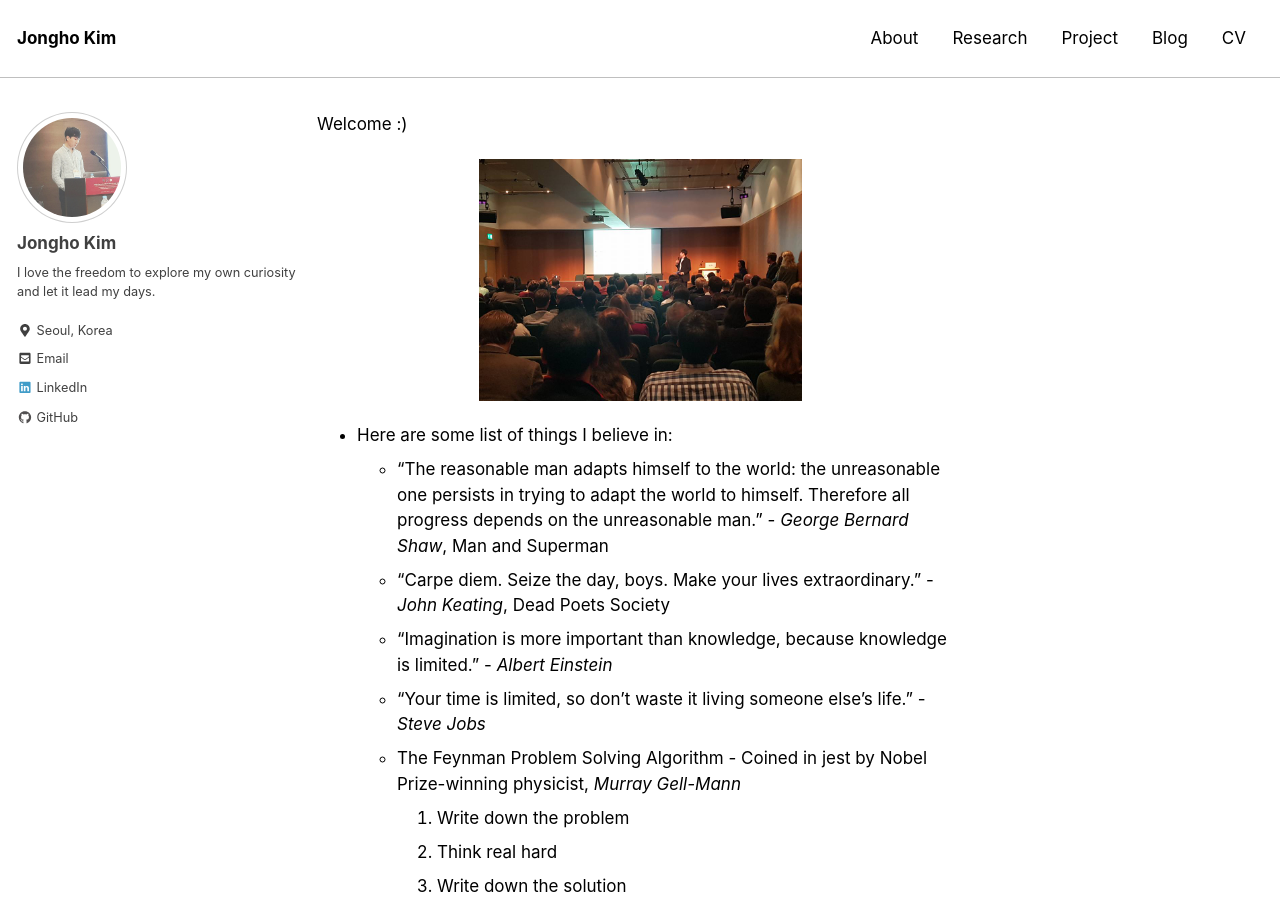
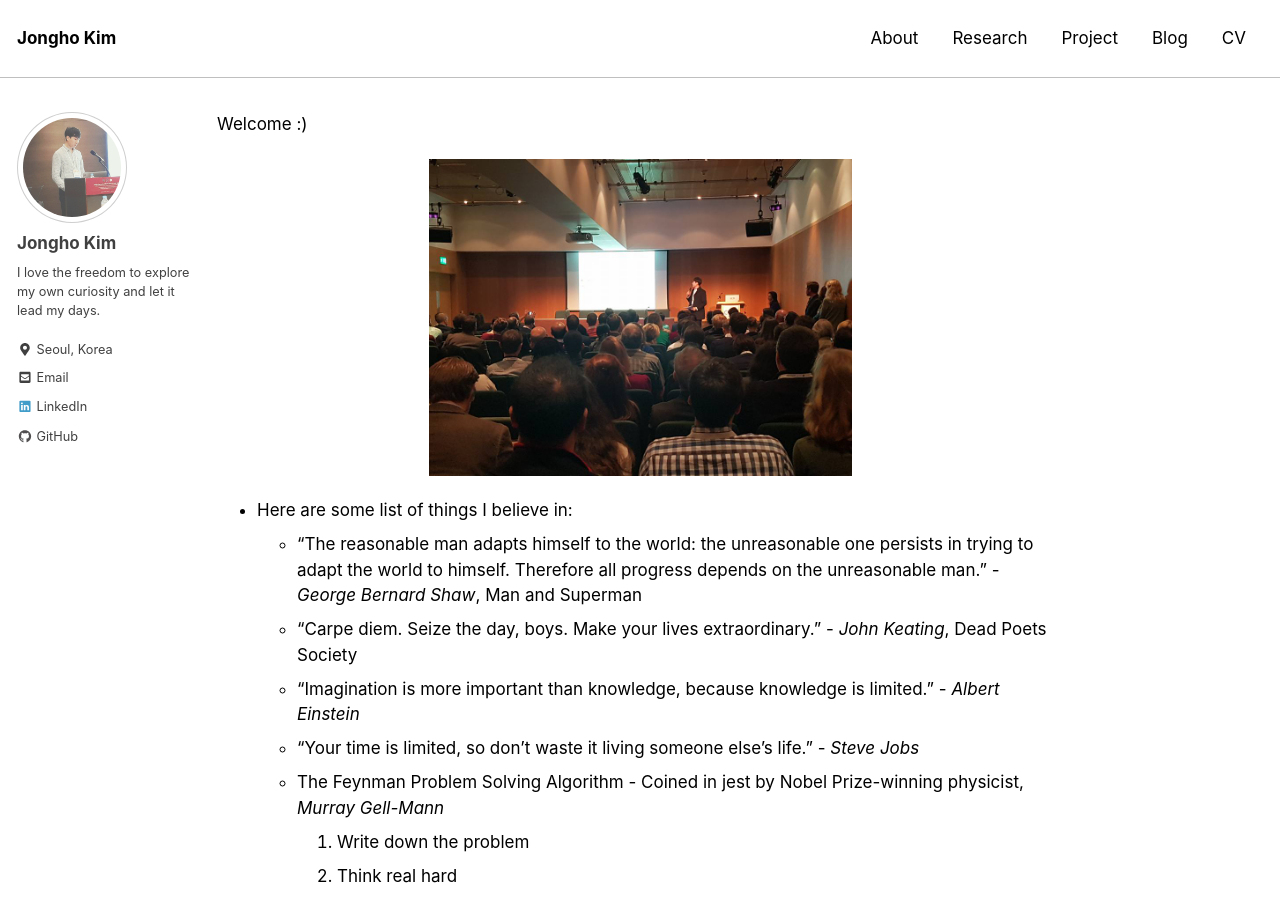
Before and after one commit to jonghkim/jonghkim.github.io, a Jekyll site: the page built from index.md, in a window 1280 px wide and 900 px high. Built offline with Jekyll 4.4.1, drawn with Linux system fonts in a browser that asks for light colours; nearby versions of some CDN libraries.

Commit message:
width update

```diff
--- a/_sass/minimal-mistakes/_sidebar.scss
+++ b/_sass/minimal-mistakes/_sidebar.scss
@@ -20,7 +20,7 @@
 
   @include breakpoint($large) {
     float: left;
-    width: calc(#{$right-sidebar-width-narrow} - 1em);
+    width: calc(#{$right-sidebar-width-narrow} - 0.9em);
     opacity: 0.75;
     -webkit-transition: opacity 0.2s ease-in-out;
     transition: opacity 0.2s ease-in-out;
@@ -39,7 +39,7 @@
   }
 
   @include breakpoint($x-large) {
-    width: calc(#{$right-sidebar-width} - 1em);
+    width: calc(#{$right-sidebar-width} - 0.9em);
   }
 
   h2,
--- a/_sass/minimal-mistakes/_variables.scss
+++ b/_sass/minimal-mistakes/_variables.scss
@@ -138,8 +138,8 @@ $x-large: 1280px !default;
    Grid
    ========================================================================== */
 $right-sidebar-width-narrow: 100px !default;
-$right-sidebar-width: 300px !default;
-$right-sidebar-width-wide: 400px !default;
+$right-sidebar-width: 200px !default;
+$right-sidebar-width-wide: 300px !default;
 
 /*
    Other
```
